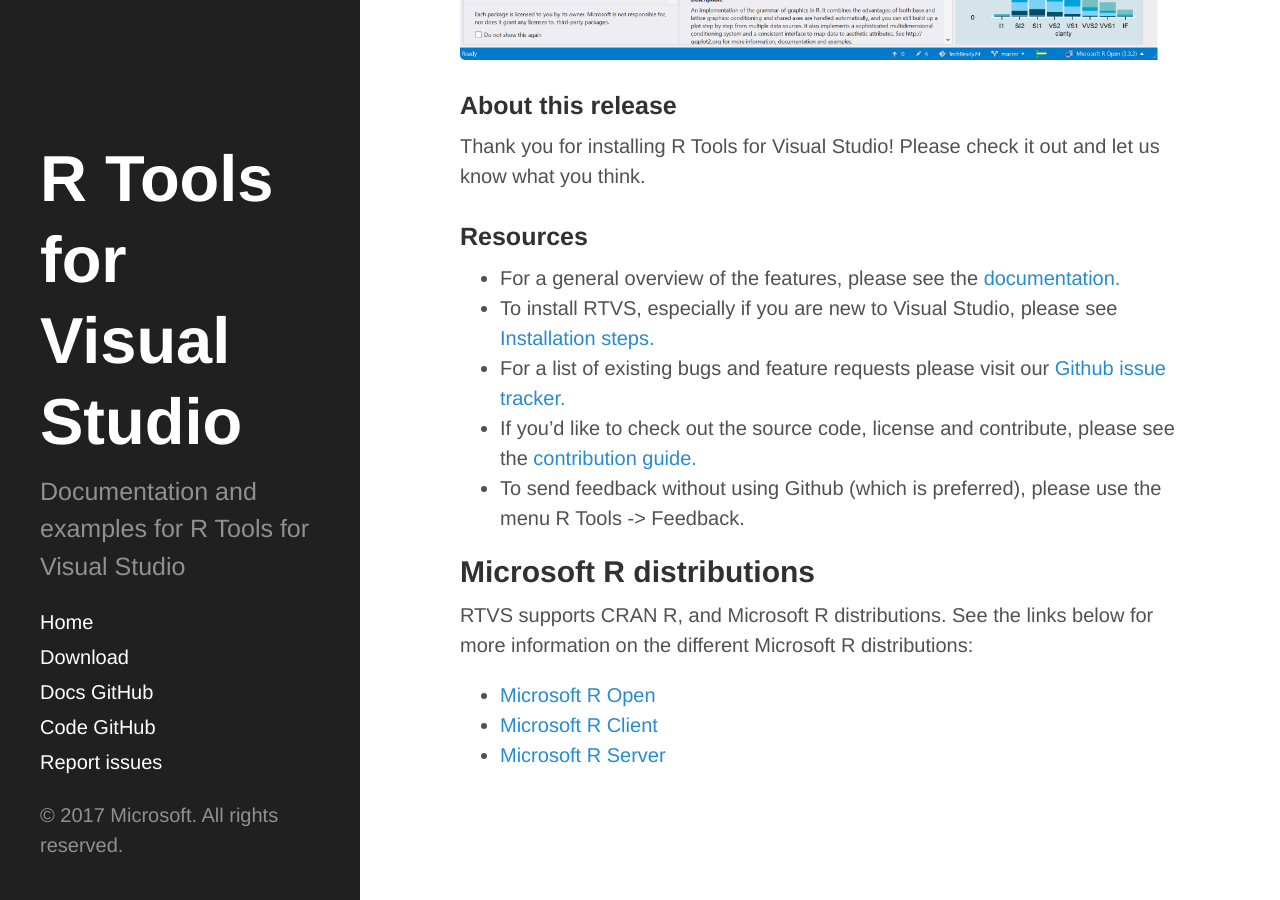
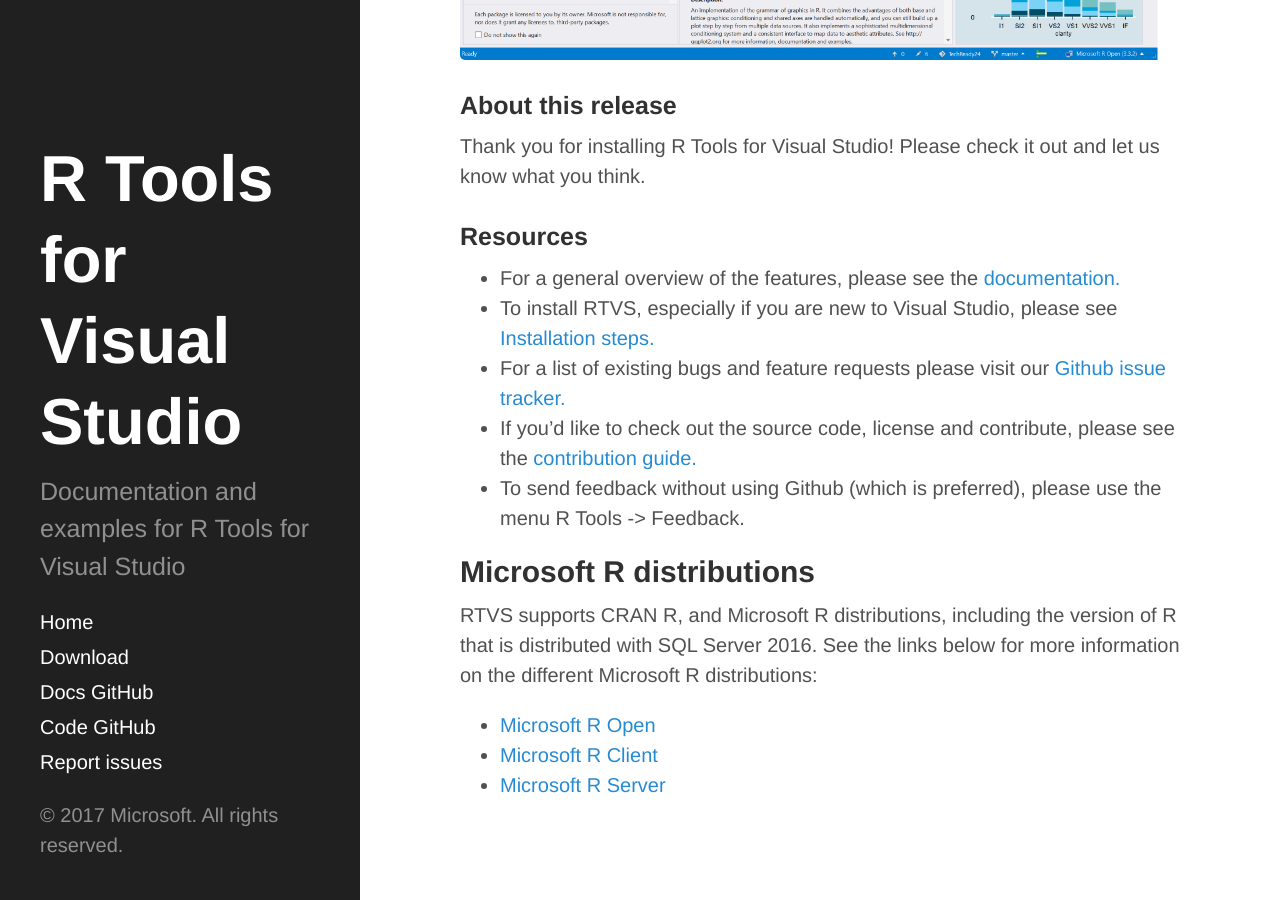
Before and after one commit to microsoft/RTVS-docs, a Jekyll site: the page built from installer.md, in a window 1280 px wide and 900 px high, scrolled down 730 px. Built offline with Jekyll 4.4.1, drawn with Linux system fonts in a browser that asks for light colours.

Commit message:
Added reference to SQL Server 2016 R

```diff
--- a/installer.md
+++ b/installer.md
@@ -28,8 +28,9 @@
 
 ## Microsoft R distributions
 
-RTVS supports CRAN R, and Microsoft R distributions. See the links below for
-more information on the different Microsoft R distributions:
+RTVS supports CRAN R, and Microsoft R distributions, including the version of R
+that is distributed with SQL Server 2016. See the links below for more
+information on the different Microsoft R distributions:
 
 * [Microsoft R Open](https://mran.microsoft.com/download/)
 * [Microsoft R Client](https://msdn.microsoft.com/en-us/microsoft-r/r-client-get-started)
```
